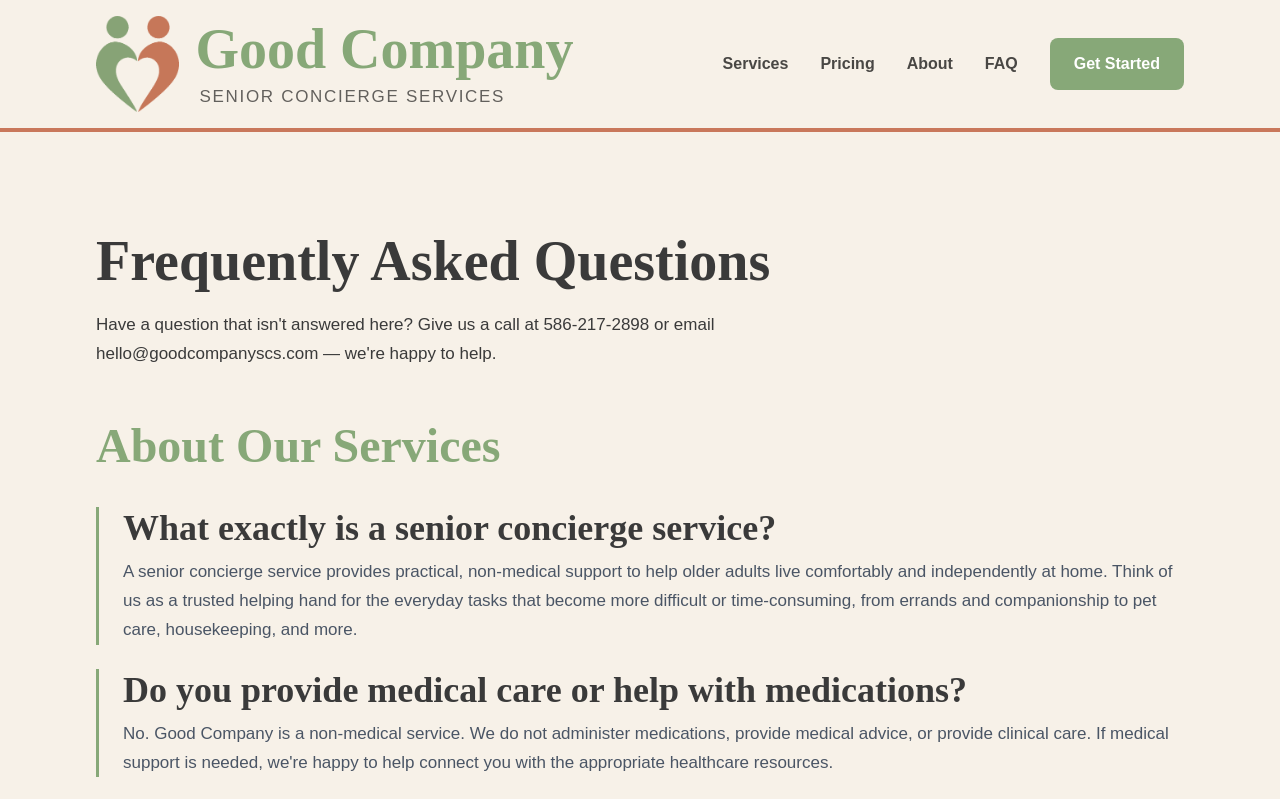
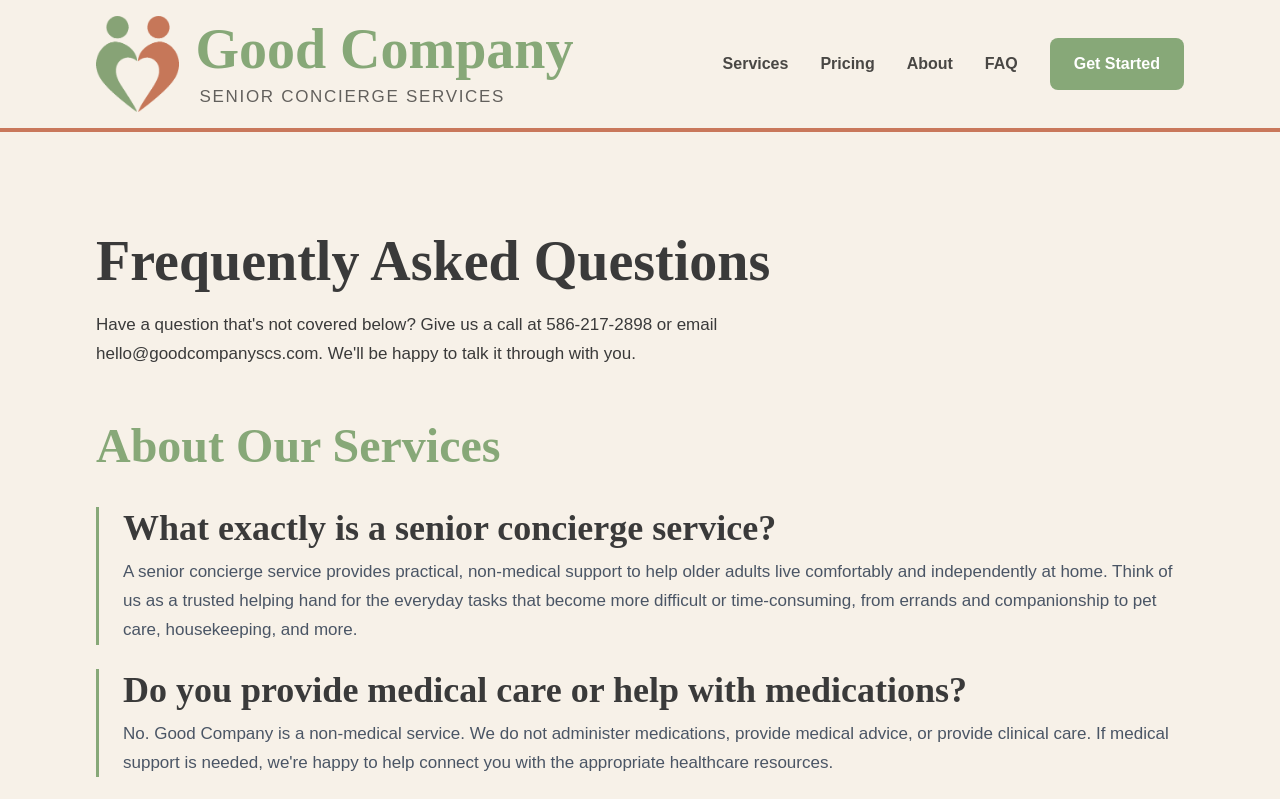
Before and after one commit to GoodCompanySCS/goodcompany-scs, a Next.js app: page /faq in a window 1280 px wide. Shown: the top 799 px of the page. Built offline with nearby package versions, Linux system fonts and the light colour scheme.

Commit message:
Update page.tsx

```diff
--- a/app/faq/page.tsx
+++ b/app/faq/page.tsx
@@ -110,7 +110,7 @@ export default function FAQ() {
         <div className="container-max">
           <h1 className="mb-4">Frequently Asked Questions</h1>
           <p className="text-lg mb-12 max-w-2xl">
-            Have a question that isn't answered here? Give us a call at 586-217-2898 or email hello@goodcompanyscs.com — we're happy to help.
+            Have a question that's not covered below? Give us a call at 586-217-2898 or email hello@goodcompanyscs.com. We'll be happy to talk it through with you.
           </p>
 
           <div className="space-y-16">
```
